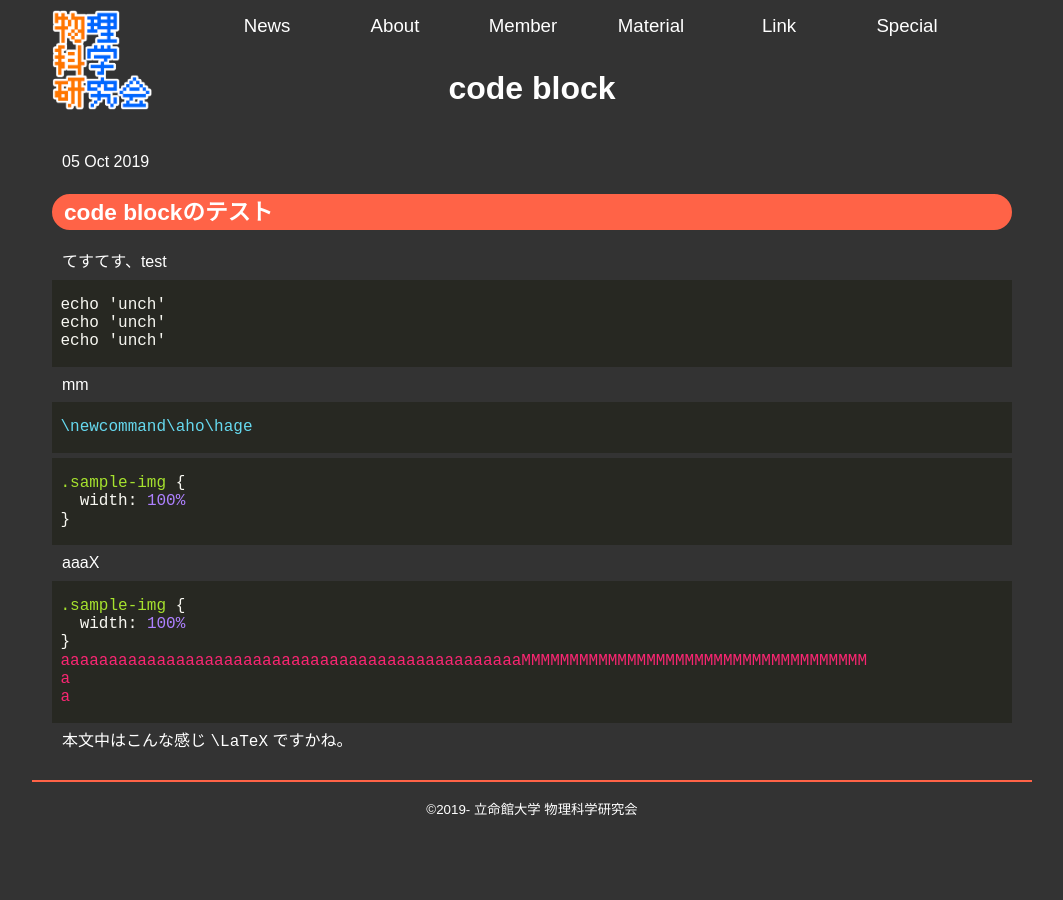
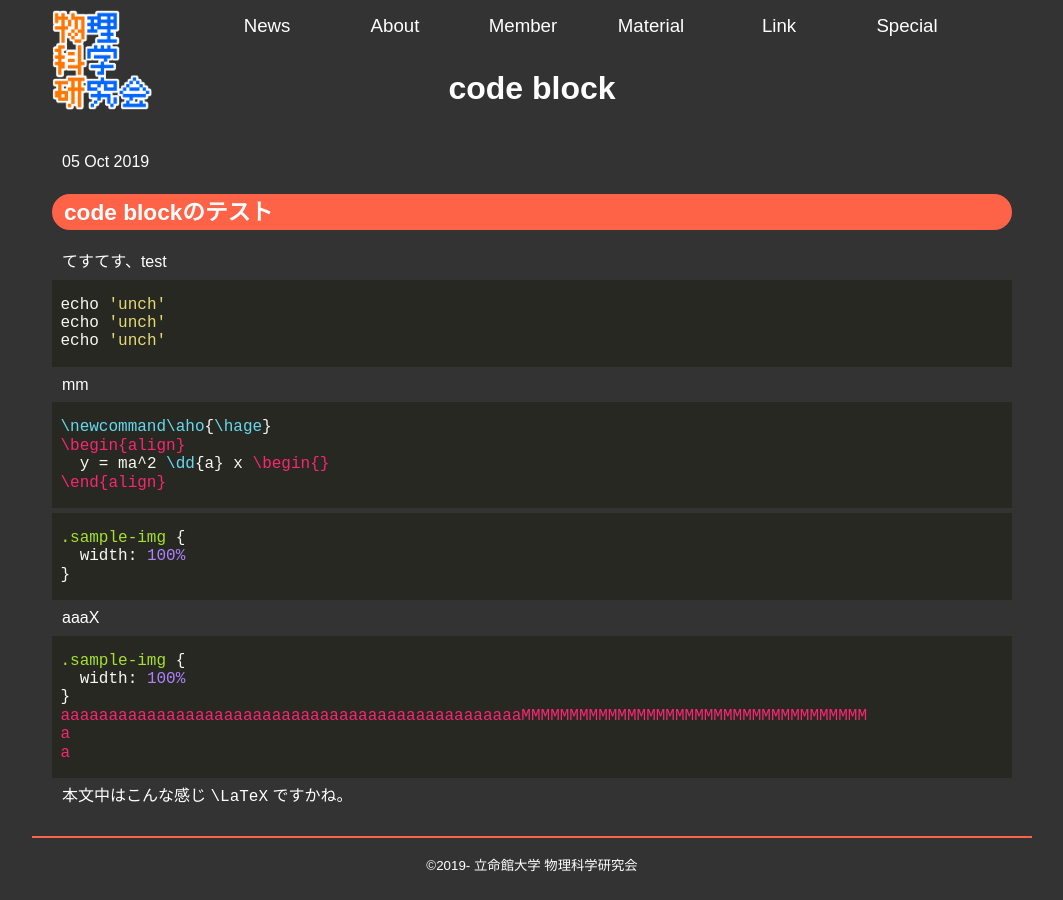
Before and after one commit to vuccaken/vuccaken.github.io, a Jekyll site: the page built from _posts/2019-10-05-code.md, in a window 1280 px wide. Shown: the whole page, without its empty margins (108-1171 px from the left). Built offline with Jekyll 4.4.1, drawn with Linux system fonts in a browser that asks for light colours.

Commit message:
Update 2019-10-05-code.md

````diff
--- a/_posts/2019-10-05-code.md
+++ b/_posts/2019-10-05-code.md
@@ -6,14 +6,17 @@ title: code block
 
 てすてす、test
 
-```
+```sh
 echo 'unch'
 echo 'unch'
 echo 'unch'
 ```
 mm
 ```tex
-\newcommand\aho\hage
+\newcommand\aho{\hage}
+\begin{align}
+  y = ma^2 \dd{a} x \begin{}
+\end{align}
 ```
 
 {% highlight css %}
````
